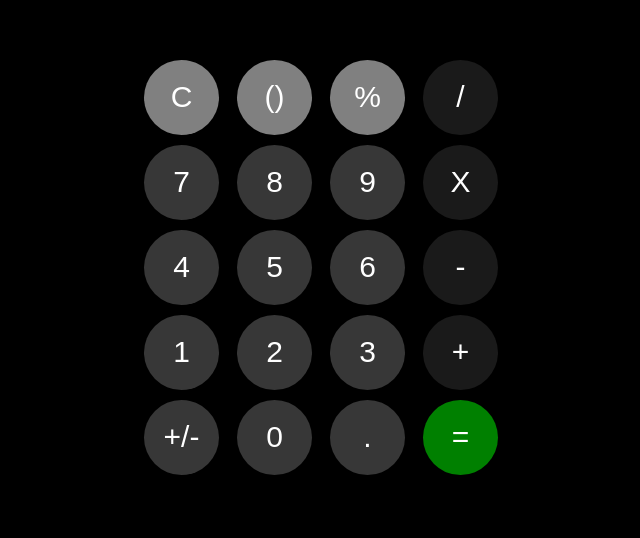
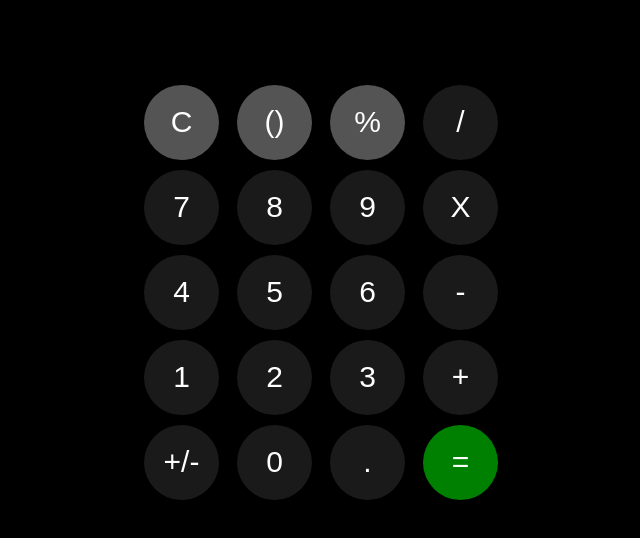
Before and after one commit to abk2191/react-calculator, a React app: page / in a window 1280 px wide. Shown: the part 154-692 px from the top of the page, without its empty margins (319-959 px from the left). Built offline with nearby package versions, Linux system fonts and the light colour scheme; the HTML template or start-up script is replaced by a standard one.

Commit message:
Added new features

```diff
--- a/src/App.jsx
+++ b/src/App.jsx
@@ -25,20 +25,20 @@ function App() {
           <div className="button-row">
             <button
               className="op-buttons"
-              style={{ backgroundColor: "grey", color: "white" }}
+              style={{ backgroundColor: "rgb(84, 84, 84)", color: "white" }}
               onClick={() => displayOperations("C")}
             >
               C
             </button>
             <button
               className="op-buttons"
-              style={{ backgroundColor: "grey", color: "white" }}
+              style={{ backgroundColor: "rgb(84, 84, 84)", color: "white" }}
             >
               ()
             </button>
             <button
               className="op-buttons"
-              style={{ backgroundColor: "grey", color: "white" }}
+              style={{ backgroundColor: "rgb(84, 84, 84)", color: "white" }}
               onClick={() => displayOperations("%")}
             >
               %
@@ -54,21 +54,21 @@ function App() {
           <div className="button-row">
             <button
               className="op-buttons"
-              style={{ backgroundColor: "#373737", color: "white" }}
+              style={{ backgroundColor: "#1a1a1a", color: "white" }}
               onClick={() => displayOperations("7")}
             >
               7
             </button>
             <button
               className="op-buttons"
-              style={{ backgroundColor: "#373737", color: "white" }}
+              style={{ backgroundColor: "#1a1a1a", color: "white" }}
               onClick={() => displayOperations("8")}
             >
               8
             </button>
             <button
               className="op-buttons"
-              style={{ backgroundColor: "#373737", color: "white" }}
+              style={{ backgroundColor: "#1a1a1a", color: "white" }}
               onClick={() => displayOperations("9")}
             >
               9
@@ -84,21 +84,21 @@ function App() {
           <div className="button-row">
             <button
               className="op-buttons"
-              style={{ backgroundColor: "#373737", color: "white" }}
+              style={{ backgroundColor: "#1a1a1a", color: "white" }}
               onClick={() => displayOperations("4")}
             >
               4
             </button>
             <button
               className="op-buttons"
-              style={{ backgroundColor: "#373737", color: "white" }}
+              style={{ backgroundColor: "#1a1a1a", color: "white" }}
               onClick={() => displayOperations("5")}
             >
               5
             </button>
             <button
               className="op-buttons"
-              style={{ backgroundColor: "#373737", color: "white" }}
+              style={{ backgroundColor: "#1a1a1a", color: "white" }}
               onClick={() => displayOperations("6")}
             >
               6
@@ -114,21 +114,21 @@ function App() {
           <div className="button-row">
             <button
               className="op-buttons"
-              style={{ backgroundColor: "#373737", color: "white" }}
+              style={{ backgroundColor: "#1a1a1a", color: "white" }}
               onClick={() => displayOperations("1")}
             >
               1
             </button>
             <button
               className="op-buttons"
-              style={{ backgroundColor: "#373737", color: "white" }}
+              style={{ backgroundColor: "#1a1a1a", color: "white" }}
               onClick={() => displayOperations("2")}
             >
               2
             </button>
             <button
               className="op-buttons"
-              style={{ backgroundColor: "#373737", color: "white" }}
+              style={{ backgroundColor: "#1a1a1a", color: "white" }}
               onClick={() => displayOperations("3")}
             >
               3
@@ -144,20 +144,20 @@ function App() {
           <div className="button-row">
             <button
               className="op-buttons"
-              style={{ backgroundColor: "#373737", color: "white" }}
+              style={{ backgroundColor: "#1a1a1a", color: "white" }}
             >
               +/-
             </button>
             <button
               className="op-buttons"
-              style={{ backgroundColor: "#373737", color: "white" }}
+              style={{ backgroundColor: "#1a1a1a", color: "white" }}
               onClick={() => displayOperations("0")}
             >
               0
             </button>
             <button
               className="op-buttons"
-              style={{ backgroundColor: "#373737", color: "white" }}
+              style={{ backgroundColor: "#1a1a1a", color: "white" }}
             >
               .
             </button>
--- a/src/index.css
+++ b/src/index.css
@@ -28,6 +28,7 @@
   align-items: center;
   justify-content: center;
   gap: 10px;
+  margin-top: 25px;
 }
 
 .button-row {
@@ -48,7 +49,9 @@
 
 .op-buttons:active {
   /* Shrinks to 90% of original size when clicked */
-  transform: scale(0.9);
+
+  background-color: gray !important;
+  font-size: 20px;
 }
 
 body {
```
